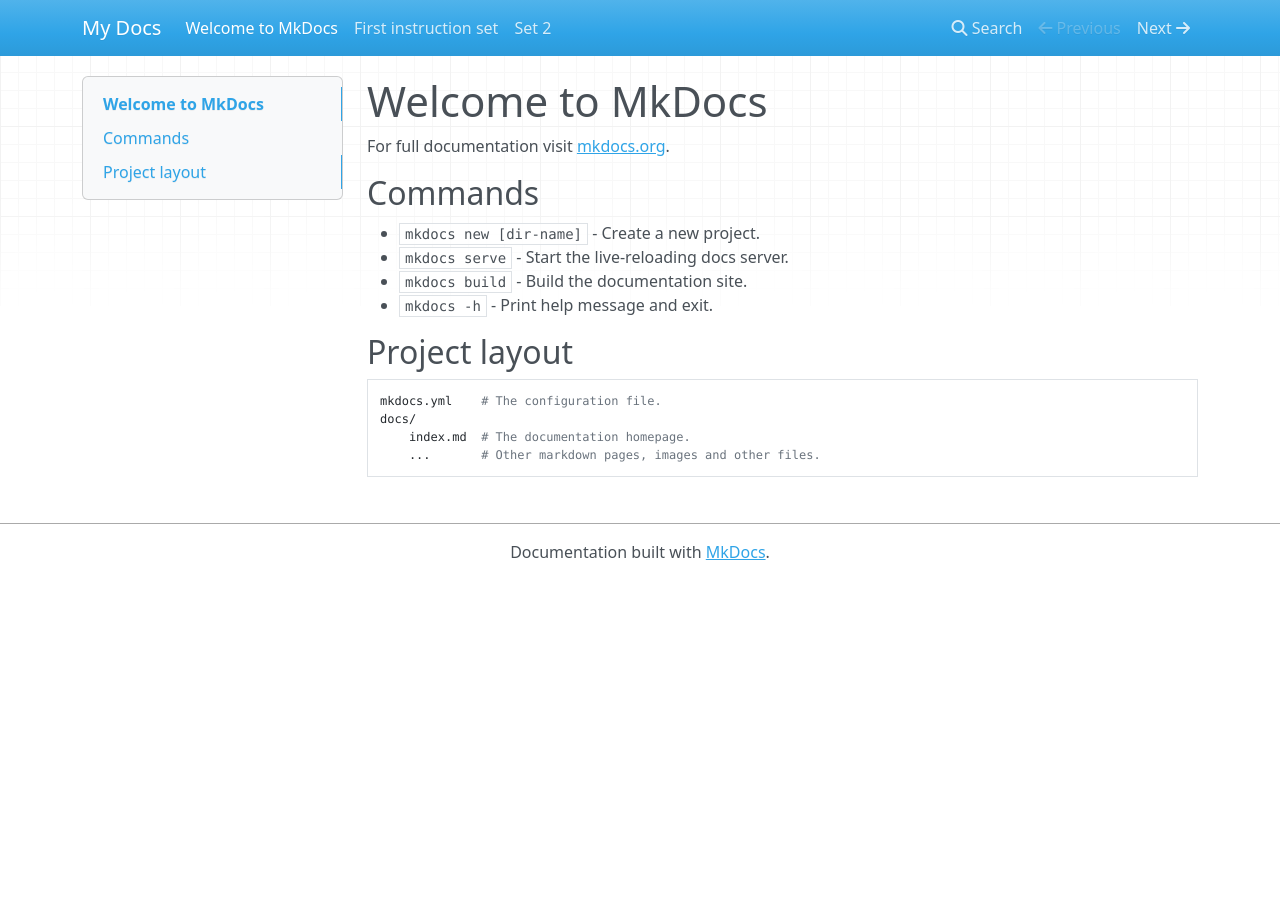
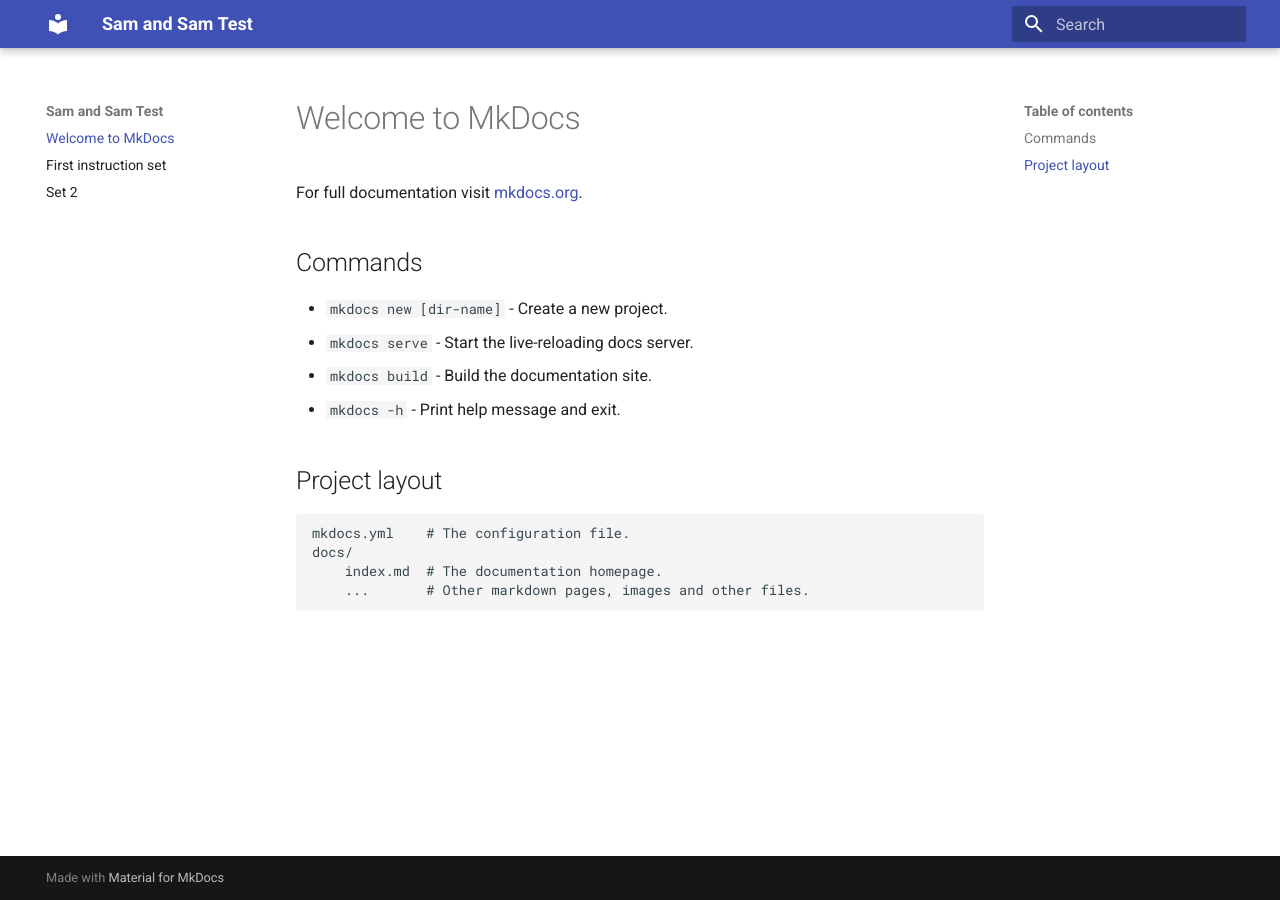
Before and after one commit to SammyJLee/Test-Sam-MK, an MkDocs documentation site: the page built from docs/index.md, in a window 1280 px wide. Built offline with MkDocs 1.6.1 and Material for MkDocs 9.7.7, drawn with Linux system fonts in a browser that asks for light colours; nearby versions of some CDN libraries.

Commit message:
$updated mkdocs theme

```diff
--- a/mkdocs.yml
+++ b/mkdocs.yml
@@ -1 +1,4 @@
-site_name: My Docs
+site_name: Sam and Sam Test
+
+theme:
+  name: material
```
